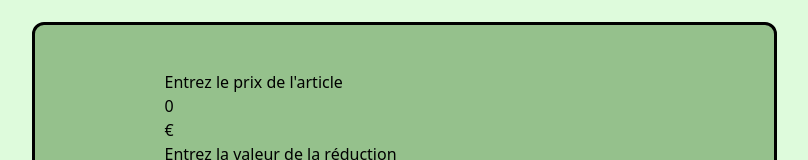
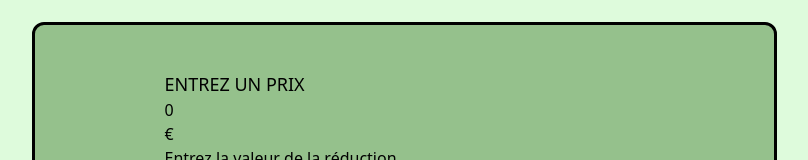
Before and after one commit to Ridaelko/sales, a React (Vite) app: page / in a window 1280 px wide. Shown: the part 190-350 px from the top of the page, without its empty margins (236-1044 px from the left). Built offline with nearby package versions, Linux system fonts and the light colour scheme.

Commit message:
add style first label

```diff
--- a/src/App.tsx
+++ b/src/App.tsx
@@ -25,7 +25,9 @@ const App = () => {
             onSubmit={handleSubmit}
             className="flex flex-col px-[130px] py-[45px] "
           >
-            <label htmlFor="price">Entrez le prix de l'article</label>
+            <label htmlFor="price" className="uppercase text-lg">
+              Entrez un prix
+            </label>
             <input
               type="number"
               id="price"
```
